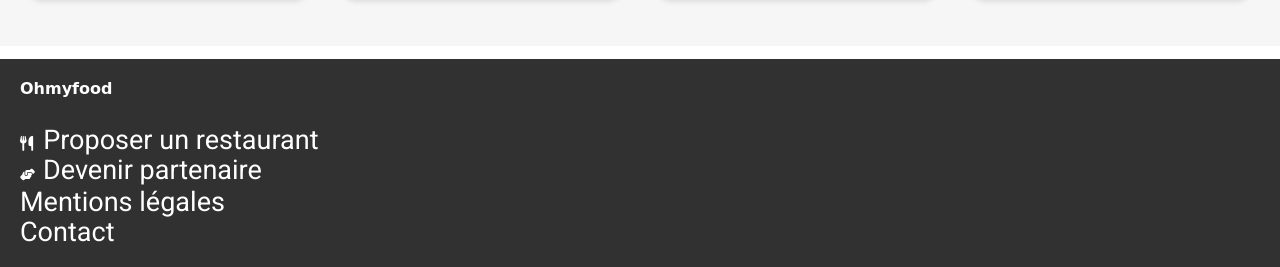
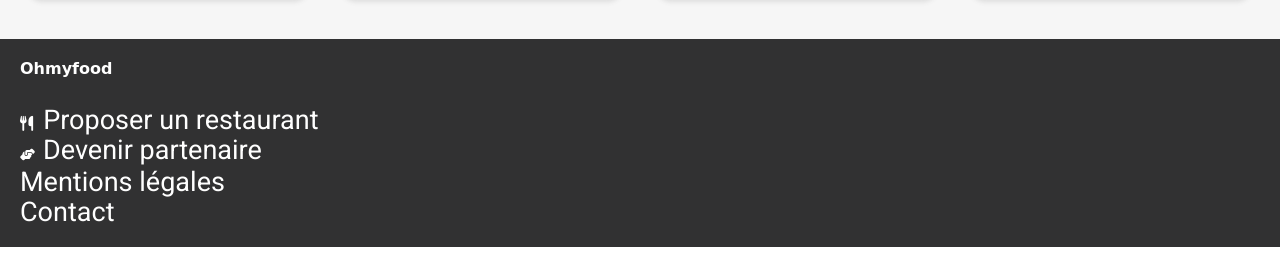
Before and after one commit to reytax81/boucaretyann_P3_01102020, a website: page index.html in a window 1280 px wide. Shown: the part 1501-1768 px from the top of the page. Drawn offline with Linux system fonts and the light colour scheme; a web font is replaced by a local one.

Commit message:
1er correctif w3c

```diff
--- a/style.scss
+++ b/style.scss
@@ -419,8 +419,8 @@
     width: 100%;
     background-color: #313132;
     color: white;
-    padding-top: -2%;
     padding-bottom: 20px;
+    margin-top: -20px;
   }
   footer a{
     text-decoration: none;
```
Also changed, not shown: dist/prefixed/style.css, dist/style.css.
